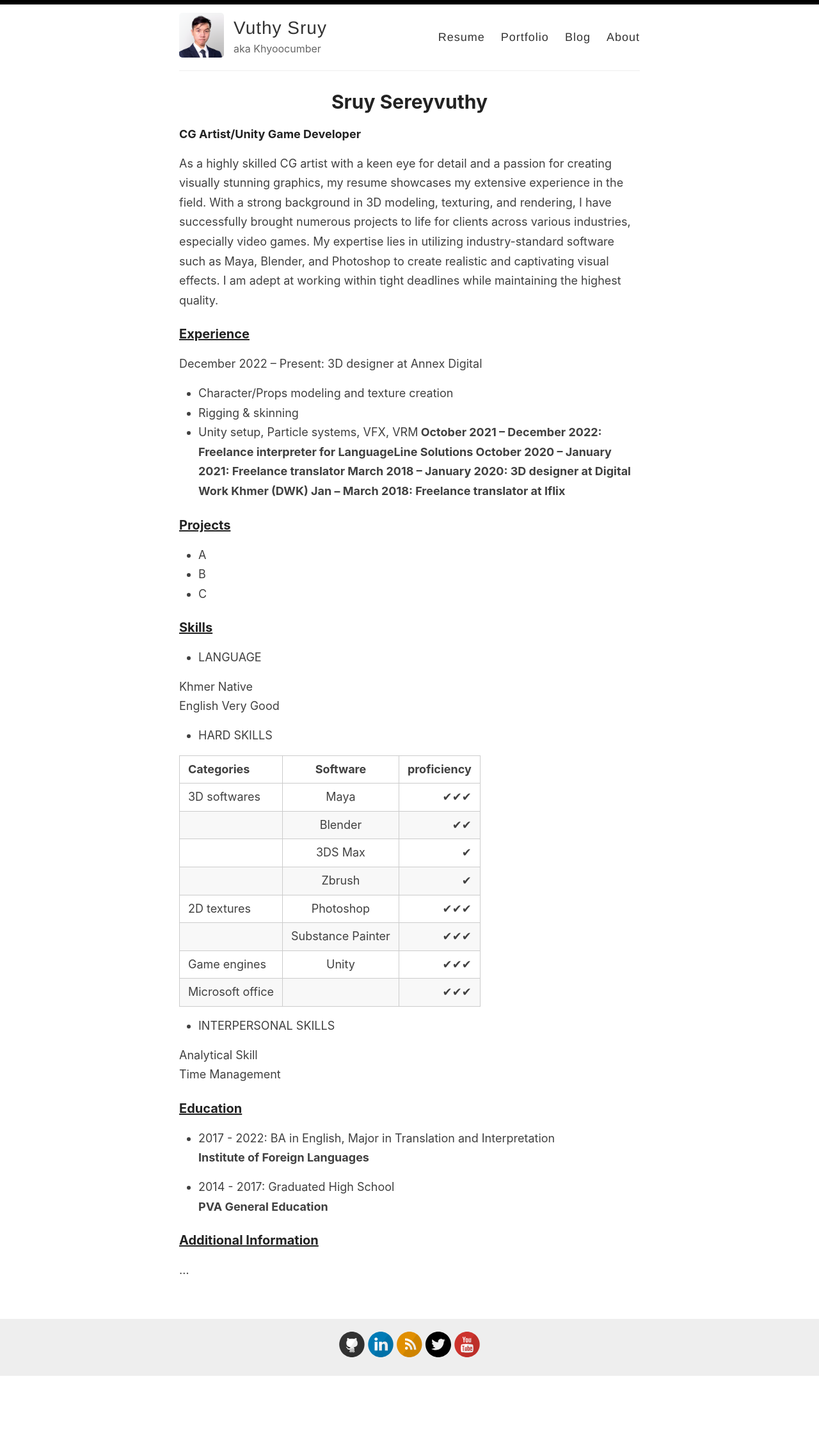
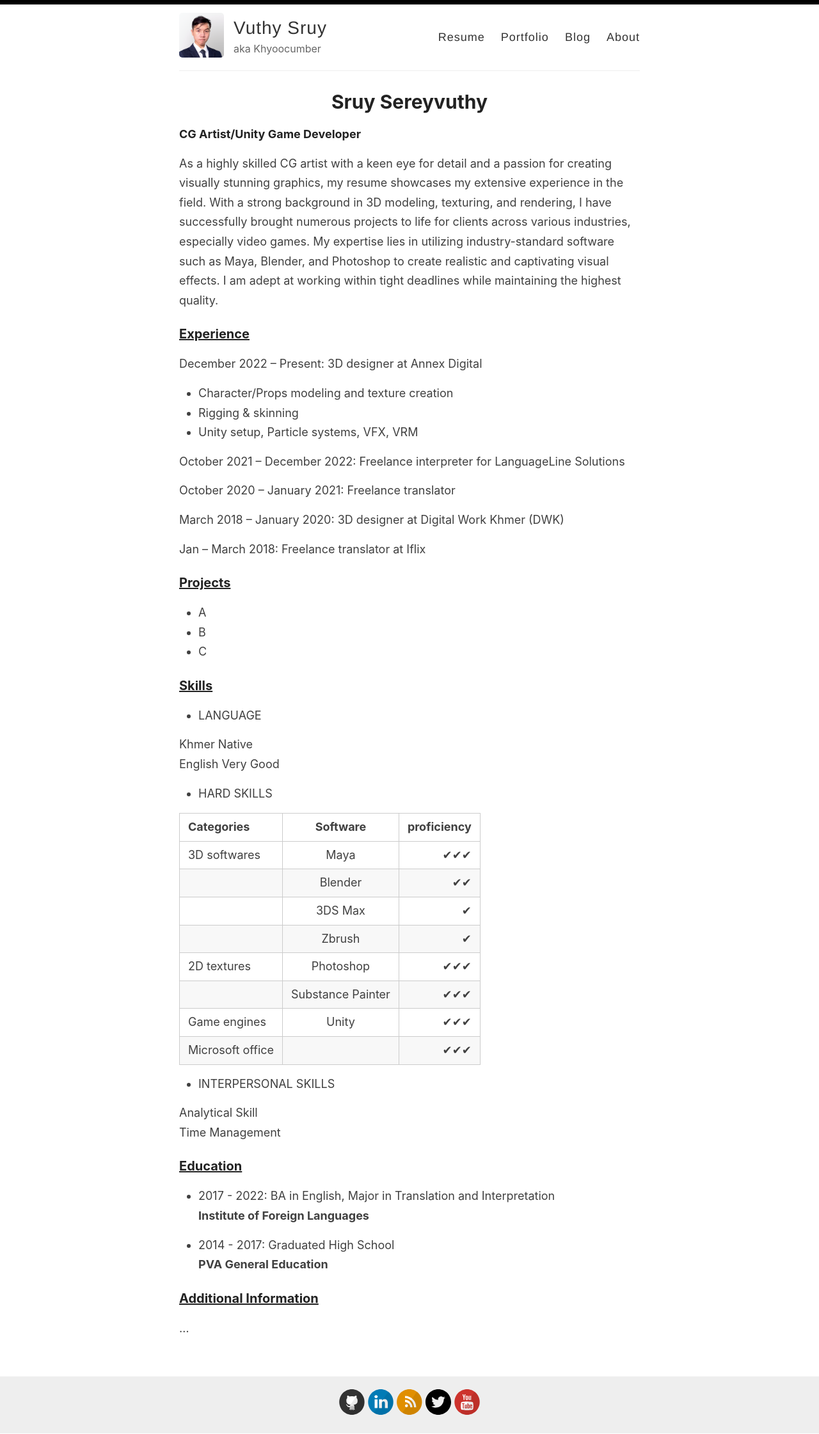
Before and after one commit to VuthySruy/VuthySruy.github.io, a Jekyll site: the page built from _pages/getting-started.md, in a window 1280 px wide. Shown: the whole page at 64% size. Built offline with Jekyll 4.4.1, drawn with Linux system fonts in a browser that asks for light colours; before the commit the page ends 2151 px from its top, so only the background shows below that.

```diff
--- a/_pages/getting-started.md
+++ b/_pages/getting-started.md
@@ -11,13 +11,19 @@ As a highly skilled CG artist with a keen eye for detail and a passion for creat
 <h3 style="text-align: left;"><u>Experience</u></h3>
 
 December 2022 – Present:  3D designer at Annex Digital
+
 * Character/Props modeling and texture creation
 * Rigging & skinning
-* Unity setup, Particle systems, VFX, VRM<b>
-October 2021 – December 2022:  Freelance interpreter for LanguageLine Solutions<b>
-October 2020 – January 2021:  Freelance translator<b>
-March 2018 – January 2020:   3D designer at Digital Work Khmer (DWK)<b>
-Jan – March 2018:   Freelance translator at Iflix<b>
+* Unity setup, Particle systems, VFX, VRM
+
+October 2021 – December 2022:  Freelance interpreter for LanguageLine Solutions
+
+October 2020 – January 2021:  Freelance translator
+
+March 2018 – January 2020:   3D designer at Digital Work Khmer (DWK)
+
+Jan – March 2018:   Freelance translator at Iflix
+
 
 <h3 style="text-align: left;"><u>Projects</u></h3>
 
```
